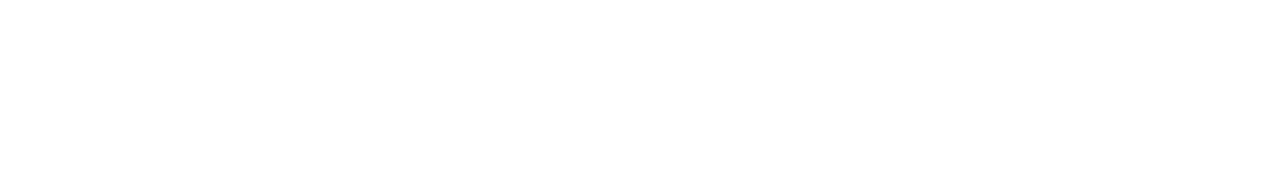
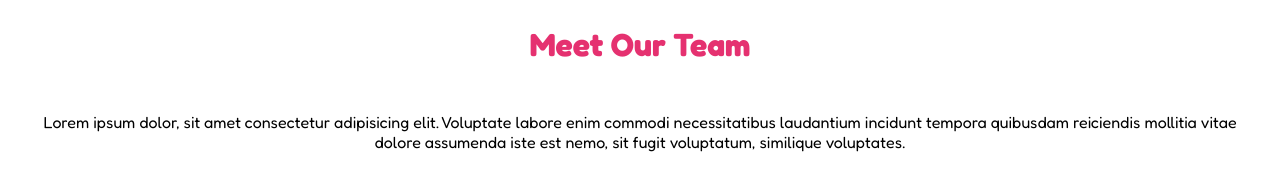
Before and after one commit to MarcoCocco/html-css-float-cards, a plain HTML site: page index.html in a window 1280 px wide. Drawn offline with Linux system fonts and the light colour scheme.

Commit message:
image added, header done

```diff
--- a/css/style.css
+++ b/css/style.css
@@ -5,5 +5,23 @@
 }
 
 body {
+    margin: 25px 0;
     font-family: 'Fredoka', sans-serif;
 }
+
+.clearfix {
+    content: '';
+    display: block;
+    clear: both;
+}
+
+header .header-container  {
+    max-width: 1200px;
+    margin: 0 auto;
+    text-align: center;
+}
+
+header .header-container h1 {
+    color: #e53170;
+    padding-bottom: 1.5em;
+}
--- a/index.html
+++ b/index.html
@@ -12,12 +12,20 @@
     <link href="https://fonts.googleapis.com/css2?family=Fredoka:wght@400;700&display=swap" rel="stylesheet">
 
     <link rel="stylesheet" href="css/style.css">
-
 </head>
 
 <body>
 
+    <header>
+        <div class="header-container">
+            <h1>Meet Our Team</h1>
+            <p>Lorem ipsum dolor, sit amet consectetur adipisicing elit. Voluptate labore enim commodi necessitatibus
+                laudantium incidunt tempora quibusdam reiciendis mollitia vitae dolore assumenda iste est nemo, sit
+                fugit
+                voluptatum, similique voluptates.</p>
+        </div>
 
+    </header>
 
 </body>
 
```
Also changed, not shown: img/female1.png (added), img/female2.png (added), img/female3.png (added), img/male1.png (added), img/male2.png (added), img/male3.png (added).
